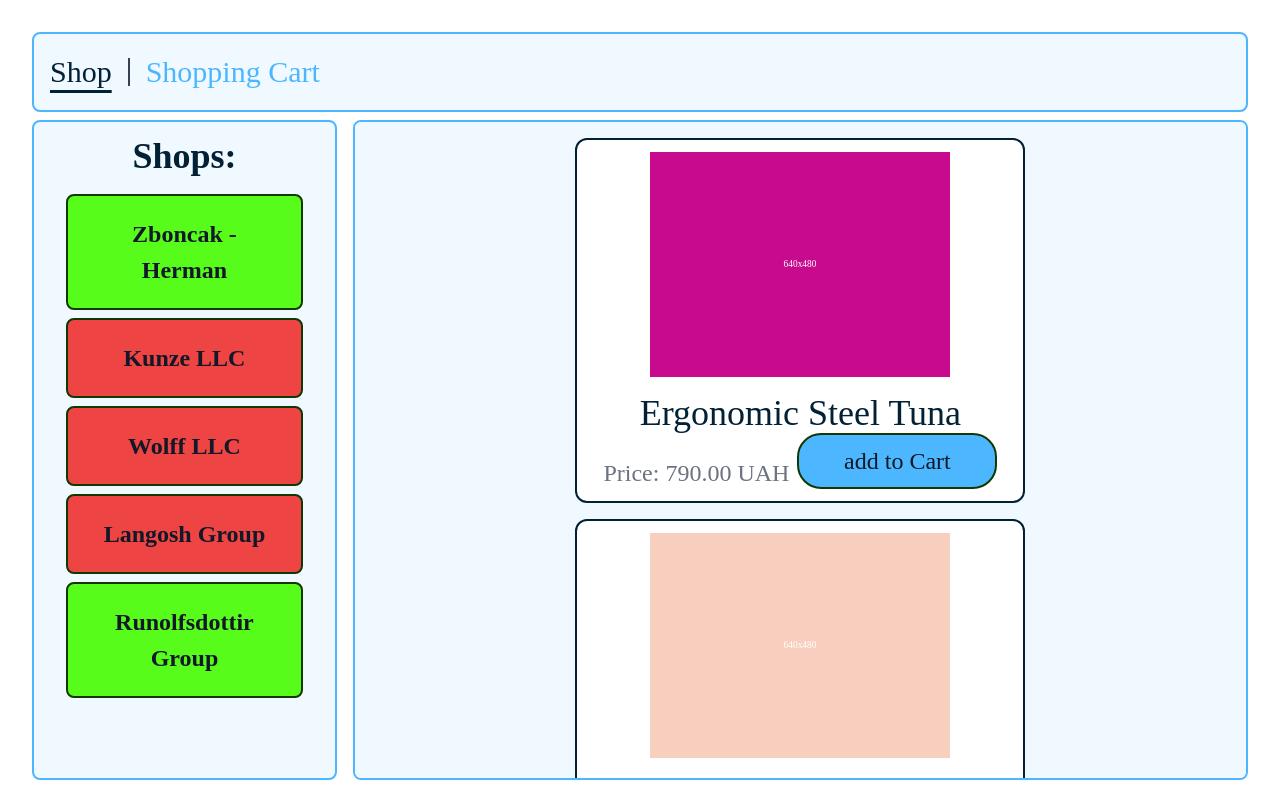
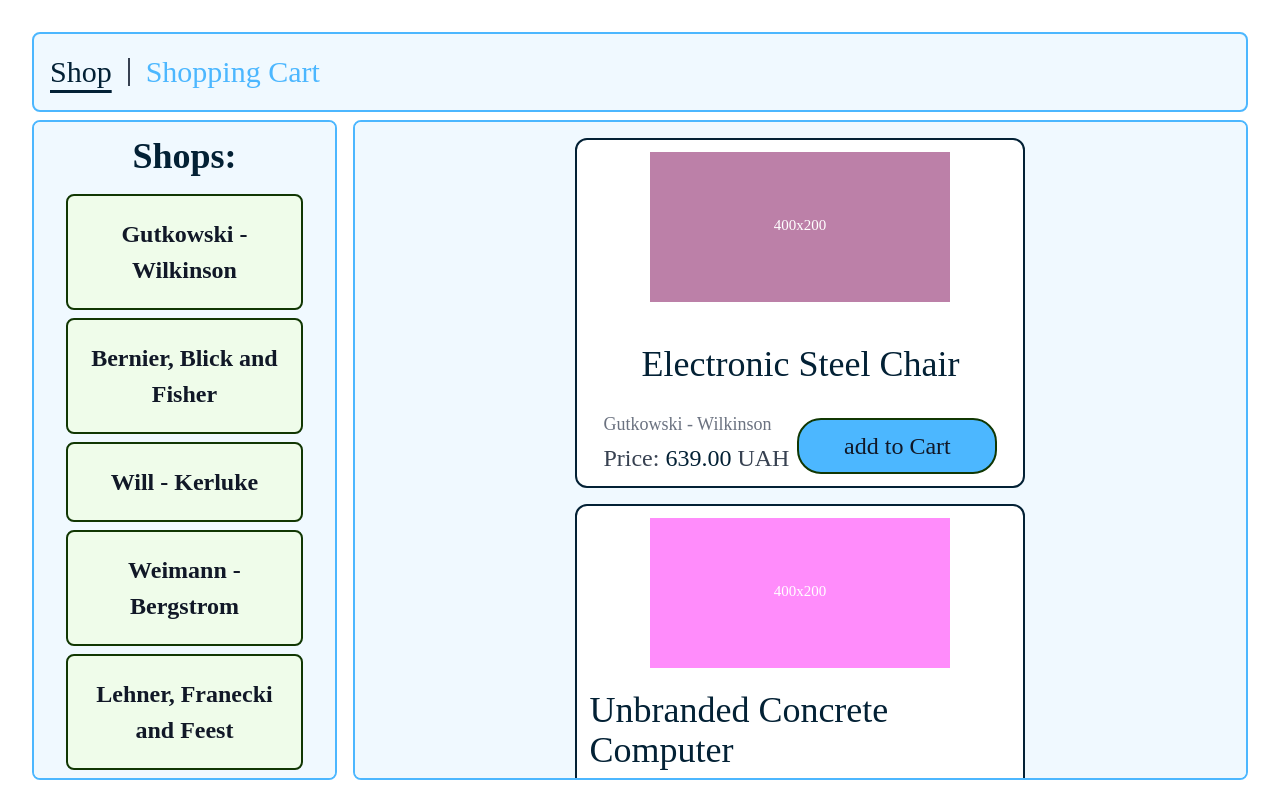
Before and after one commit to KsanaSal/delivery-app-nextjs, a Next.js app: page / in a window 1280 px wide. Built offline with nearby package versions, Linux system fonts and the light colour scheme.

Commit message:
Solution for page one

```diff
--- a/app/component/ProductCard.tsx
+++ b/app/component/ProductCard.tsx
@@ -11,15 +11,19 @@ const ProductCard = ({ product }: { product: any }) => {
                 height={100}
                 className="h-full mb-4"
                 sizes="100% 100px"
-
             />
             <h2 className="text-2xl md:text-3xl lg:text-4xl font-medium text-sky-black">
                 {product.productName}
             </h2>
             <div className="flex flex-row gap-2 md:justify-between items-end">
                 <div className="flex flex-col gap-1">
-                    <p className="text-lg md:text-2xl">
-                        Price: <span>{product.productPrice}</span> UAH
+                    <h3 className="text-base md:text-lg">{product.title}</h3>
+                    <p className="text-lg md:text-2xl text-gray-700">
+                        Price:{" "}
+                        <span className="text-sky-black">
+                            {product.productPrice}
+                        </span>{" "}
+                        UAH
                     </p>
                 </div>
                 <ButtonProduct />
--- a/app/component/ShopCard.tsx
+++ b/app/component/ShopCard.tsx
@@ -1,18 +1,23 @@
 const ShopCard = ({
     shopName,
     status,
+    onToggleStatus,
 }: {
     shopName: string;
     status: boolean;
+    onToggleStatus: any;
 }) => {
+    const handleClick = () => {
+        onToggleStatus();
+    };
     return (
         <div>
             <button
                 type="button"
                 className={`p-5 text-gray-900 text-[20px] lg:text-[24px] font-bold border-2 border-green-dark rounded-lg w-full ${
-                    status ? "bg-green-medium" : "bg-red-500"
+                    status ? "bg-green-medium" : "bg-green-light"
                 }`}
-                disabled={!status}
+                onClick={handleClick}
             >
                 {shopName}
             </button>
--- a/app/component/Sidebar.tsx
+++ b/app/component/Sidebar.tsx
@@ -2,18 +2,29 @@
 import { useEffect, useState } from "react";
 import ShopCard from "./ShopCard";
 
-const Sidebar = ({ data }: { data: any }) => {
+const Sidebar = ({
+    data,
+    onToggleStatus,
+}: {
+    data: any;
+    onToggleStatus: any;
+}) => {
     console.log(data);
 
     return (
-        <div className="flex flex-col items-center h-auto content-between w-full sm:w-1/3 border-2 rounded-lg border-sky-medium text-lg md:text-xl lg:text-3xl text-sky-black font-display bg-sky-50 p-4">
+        <div className="flex flex-col items-center h-auto content-between w-full sm:w-1/3 border-2 rounded-lg border-sky-medium text-lg md:text-xl lg:text-3xl text-sky-black font-display bg-sky-50 p-4 overflow-y-scroll">
             <h1 className="text-sky-black text-[36px] font-medium md:font-bold mb-5">
                 Shops:
             </h1>
             <div className="flex flex-col gap-2 w-full px-4">
                 {data.length > 0 &&
                     data.map((el: any) => (
-                        <ShopCard key={el.id} shopName={el.title} status={ el.isActive} />
+                        <ShopCard
+                            key={el.id}
+                            shopName={el.title}
+                            status={el.isActive}
+                            onToggleStatus={() => onToggleStatus(el.id)}
+                        />
                     ))}
             </div>
         </div>
--- a/app/page.tsx
+++ b/app/page.tsx
@@ -5,15 +5,42 @@ import ProductCard from "./component/ProductCard";
 import Sidebar from "./component/Sidebar";
 
 export default function Home() {
-    const [data, setData] = useState([]);
+    const [data, setData] = useState<any[]>([]);
+    const [isShowAllProd, setIsShowAllProd] = useState(true);
+    const [filteredData, setFilteredData] = useState<any[]>([]);
 
-    const filteredData = data.filter((el: any) => el.isActive);
-    console.log(filteredData);
+    useEffect(() => {
+        const isAnyShopActive = data.some((el: any) => el.isActive);
+        setIsShowAllProd(!isAnyShopActive);
+    }, [data]);
+
+    useEffect(() => {
+        setFilteredData(
+            isShowAllProd ? data : data.filter((el: any) => el.isActive)
+        );
+    }, [data, isShowAllProd]);
+
+    const toggleShopStatus = (shopId: any) => {
+        const updatedData = data.map((shop: any) => {
+            if (shop.isActive) {
+                setIsShowAllProd(false);
+            }
+            if (shop.id === shopId) {
+                return {
+                    ...shop,
+                    isActive: !shop.isActive,
+                };
+            }
+            return shop;
+        });
+
+        setData(updatedData);
+    };
 
     useEffect(() => {
         async function fetchData() {
             try {
-                const response = await fetch("/api/shop-list"); // Поставте свій шлях до вашого обробника
+                const response = await fetch("/api/shop-list");
                 const { result } = await response.json();
                 setData(result);
             } catch (error) {
@@ -23,10 +50,10 @@ export default function Home() {
 
         fetchData();
     }, []);
-    console.log(data);
+
     return (
         <div className="flex flex-col md:flex-row grow-full gap-2 md:gap-3 lg:gap-4 md:h-[calc(100vh_-_140px)]">
-            <Sidebar data={data} />
+            <Sidebar data={data} onToggleStatus={toggleShopStatus} />
             <div className="flex flex-col items-center h-auto content-between w-full border-2 rounded-lg border-sky-medium text-lg md:text-xl lg:text-3xl text-sky-black font-display bg-sky-50 p-4 overflow-y-scroll">
                 {filteredData.length > 0 && (
                     <div className="flex flex-wrap justify-center gap-4 w-full">
--- a/pages/api/shop-list.ts
+++ b/pages/api/shop-list.ts
@@ -1,17 +1,25 @@
 import { NextApiRequest, NextApiResponse } from "next";
 import { faker } from "@faker-js/faker";
 
-const shopCard = new Array(5).fill(0).map(() => ({
+const shopCard = new Array(5).fill(0).map(() => {
+    const title = faker.company.name();
+    return {
         id: faker.string.uuid(),
-    title: faker.company.name(),
-    isActive: faker.datatype.boolean(),
+        title: title,
+        isActive: false,
         products: new Array(10).fill(0).map(() => ({
+            title,
             productId: faker.string.uuid(),
             productName: faker.commerce.productName(),
             productPrice: faker.commerce.price(),
-        productImage: faker.image.dataUri(),
+            productImage: faker.image.dataUri({
+                color: faker.color.rgb(),
+                height: 200,
+                width: 400,
+            }),
         })),
-}));
+    };
+});
 
 const handler = (req: NextApiRequest, res: NextApiResponse) => {
     res.status(200).json({ result: shopCard });
```
Lines whose indentation alone changed are shown as unchanged.
